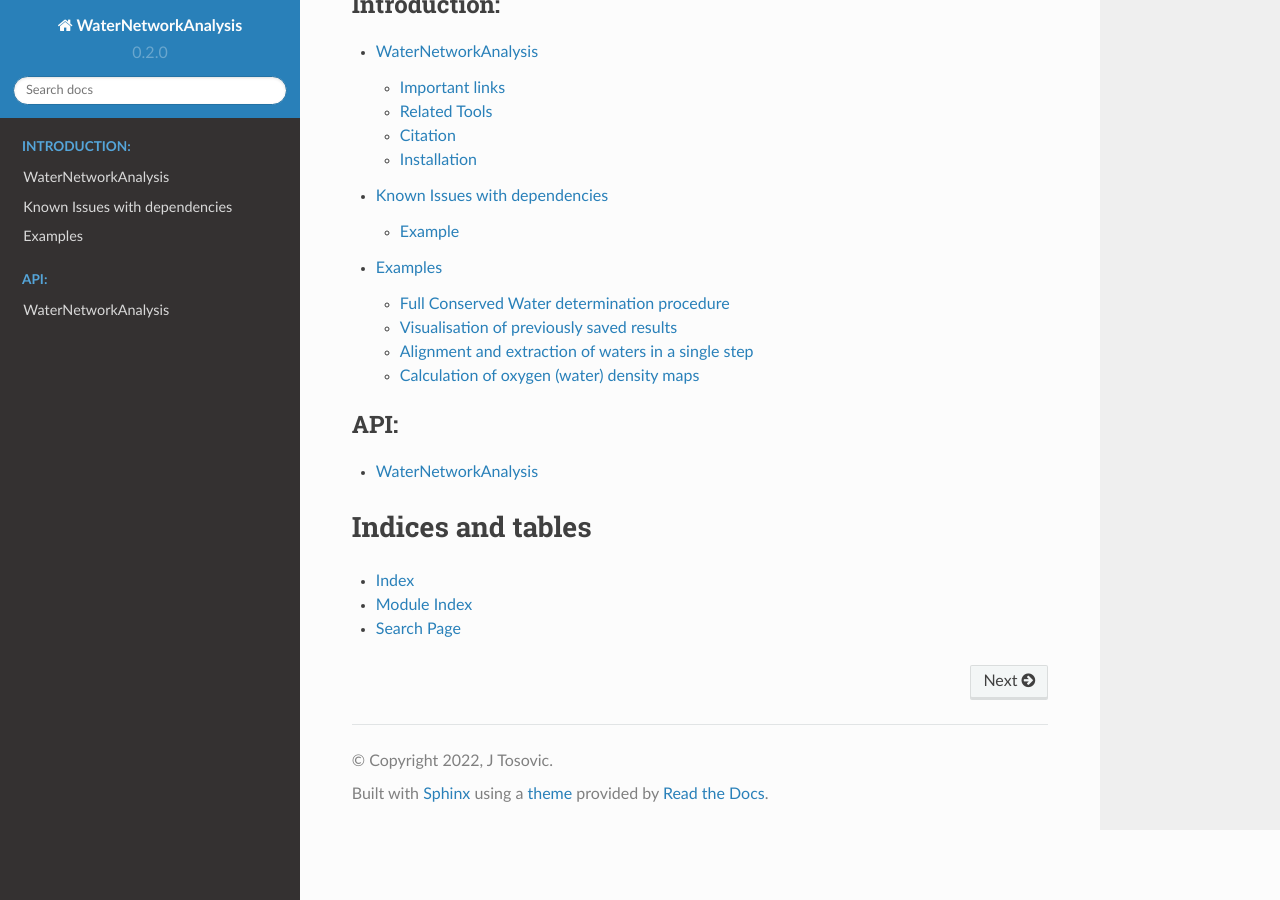
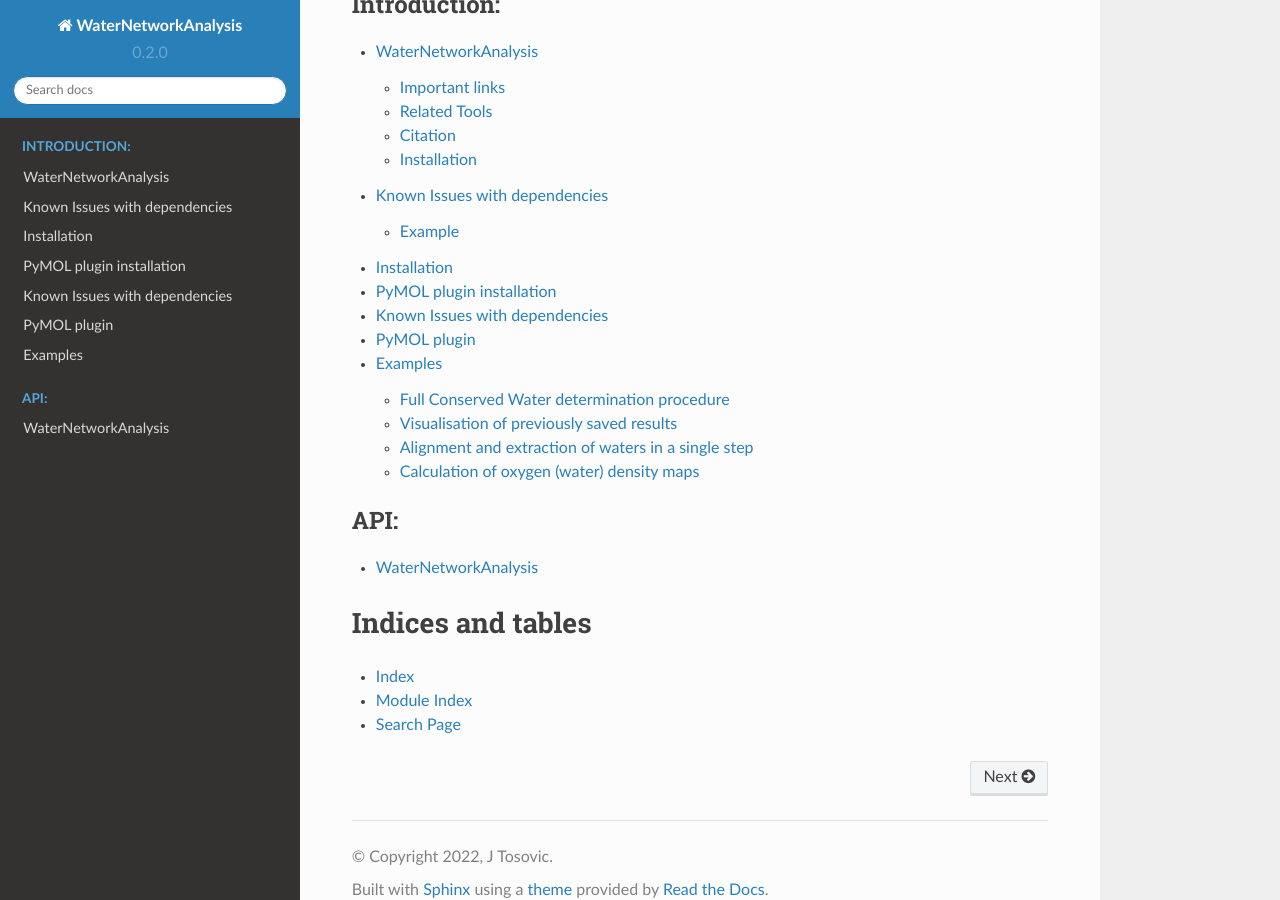
Before and after one commit to JecaTosovic/WaterNetworkAnalysis, a Sphinx documentation site: the page built from docs/source/index.rst, in a window 1280 px wide and 900 px high, scrolled down 3712 px. Built offline with Sphinx 7.4.7 and the Read the Docs theme 2.0.0, drawn with Linux system fonts in a browser that asks for light colours.

Commit message:
add new pages

```diff
--- /dev/null
+++ b/docs/source/PyMOLplugin.rst
@@ -0,0 +1,2 @@
+PyMOL plugin
+============
--- a/docs/source/index.rst
+++ b/docs/source/index.rst
@@ -8,6 +8,8 @@ Welcome to WaterNetworkAnalysis's documentation!
    :caption: Introduction:
 
    quickstart
+   installation
+   PyMOLplugin
    examples
 
 .. toctree::
--- /dev/null
+++ b/docs/source/installation.rst
@@ -0,0 +1,46 @@
+Installation
+============
+The easiest ways to install **WaterNetworkAnalysis** is using :code:`conda` from conda-forge:
+
+.. code:: bash
+
+    conda install -c conda-forge WaterNetworkAnalysis
+
+Alternatively, WNA is also available on PyPi via :code:`pip`. However, because WNA depends on `ConservedWaterSearch <https://conservedwatersearch.readthedocs.io/en/latest/installation.html>`_ which requires hdbscan whose PyPi installation requires a C++ compiler (see `here <https://conservedwatersearch.readthedocs.io/en/latest/installation.html>`_ for more information) aditional dependencies have to be installed:
+
+.. code:: bash
+
+   conda install -c conda-forge cxx-compiler
+
+`Pymol <https://pymol.org/2/>`_ is an optional dependency for visualisation and is not present on PyPi, however WNA can be installed and used without it (bar pymol visualisation features). Pymol can be installed using :code:`conda`:
+
+.. code:: bash
+
+   conda install -c conda-forge pymol-open-source
+
+Finally, to install WNA via :code:`pip` use:
+
+.. code:: bash
+
+   pip install WaterNetworkAnalysis
+
+For more information on CWS dependencies also see `CWS installation guide <https://conservedwatersearch.readthedocs.io/en/latest/installation.html>`_.
+
+PyMOL plugin installation
+=========================
+
+Known Issues with dependencies
+==============================
+
+:code:`AttributeError: 'super' object has no attribute '_ipython_display_'`
+Some versions of Jupyter notebook are incpompatible with ipython (`see here <https://stackoverflow.com/questions/74279848/nglview-installed-but-will-not-import-inside-juypter-notebook-via-anaconda-navig>`_). To resolve install version of :code:`ipywidgets<8` using :code:`conda`:
+
+.. code:: bash
+
+   conda install "ipywidgets <8" -c conda-forge
+
+or :code:`pip`:
+
+.. code:: bash
+
+   pip install ipywidgets==7.6.0
```
